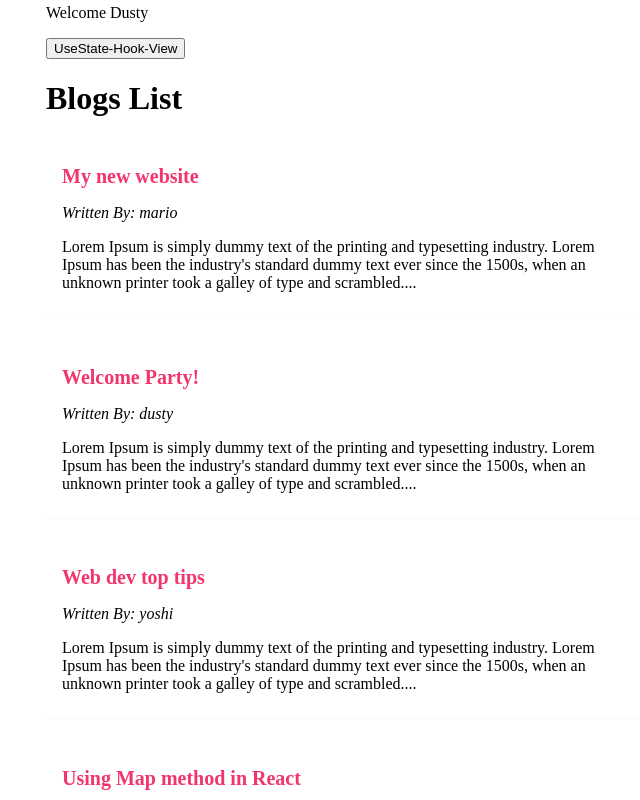
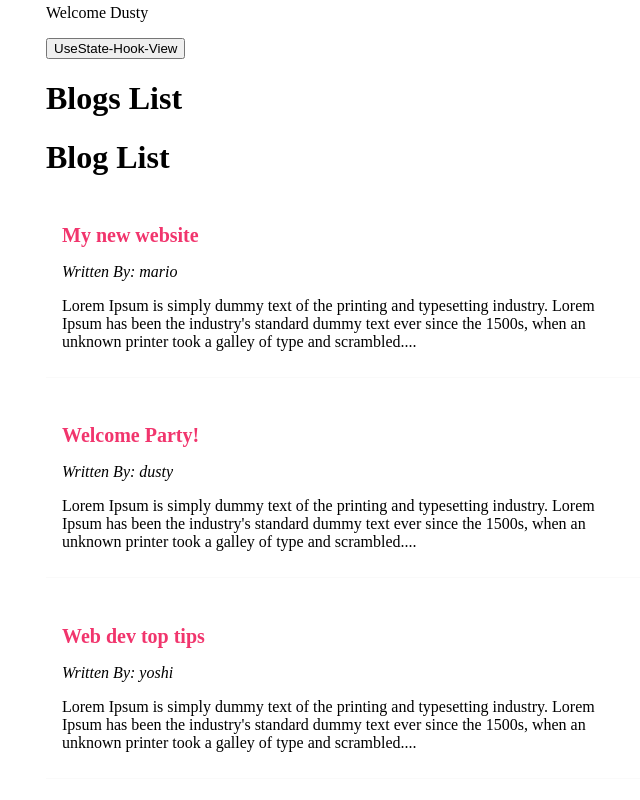
Before and after one commit to mrcoderhimanshu/reactjs-learning, a React (Create React App) app in the folder dojo-blog/: page / in a window 1280 px wide. Shown: the part 360-1160 px from the top of the page, without its empty margins (294-934 px from the left). Built offline with nearby package versions, Linux system fonts and the light colour scheme.

Commit message:
fix: props use and implementation

```diff
--- /dev/null
+++ b/dojo-blog/src/components/BlogList.jsx
@@ -0,0 +1,18 @@
+const BlogList = (props) => {
+    const blogs = props.blogs;
+    const title = props.title;
+    return (
+        <div className="blog-list">
+            <h1>{title}</h1>
+            {blogs.map((blog) =>(
+                <div className="blog-preview" key={blog.id}>
+                    <h2>{blog.title}</h2>
+                    <p><i>Written By: {blog.author}</i></p>
+                    <p>{blog.body}</p>
+                </div>
+            ))}
+        </div>
+    );
+}
+
+export default BlogList;
--- a/dojo-blog/src/components/Home.jsx
+++ b/dojo-blog/src/components/Home.jsx
@@ -1,4 +1,5 @@
 import { useState } from "react";
+import BlogList from "./BlogList";
 const Home = () => {
     const [name, setName] = useState('Dusty');
     const [blogs, setBlogs] = useState([
@@ -25,13 +26,7 @@
             <p>Welcome {name}</p>
             <p><button onClick={handleChange}>UseState-Hook-View</button></p>
             <h1>Blogs List</h1>
-            {blogs.map((blog) =>(
-                <div className="blog-preview" key={blog.id}>
-                    <h2>{blog.title}</h2>
-                    <p><i>Written By: {blog.author}</i></p>
-                    <p>{blog.body}</p>
-                </div>
-            ))}
+            <BlogList blogs={blogs} title="Blog List"/>
         </div>
      );
 }
```
